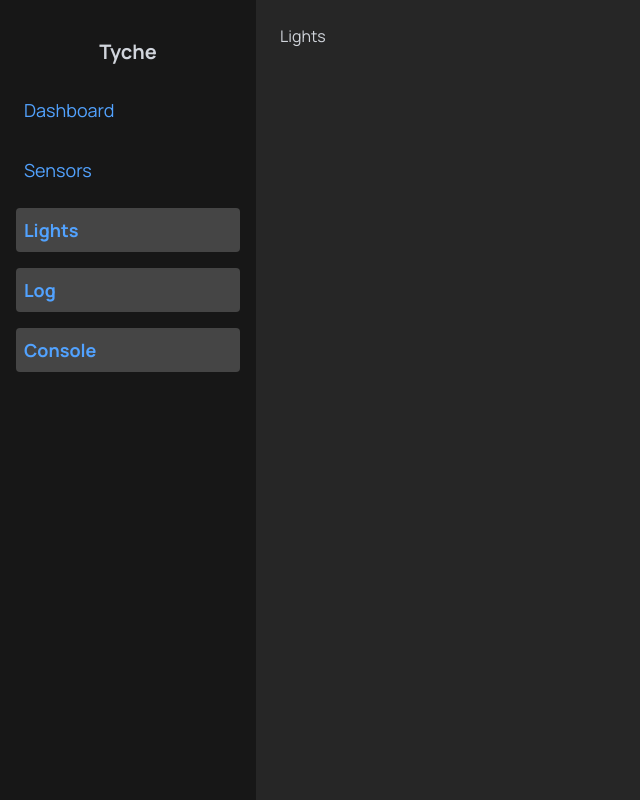
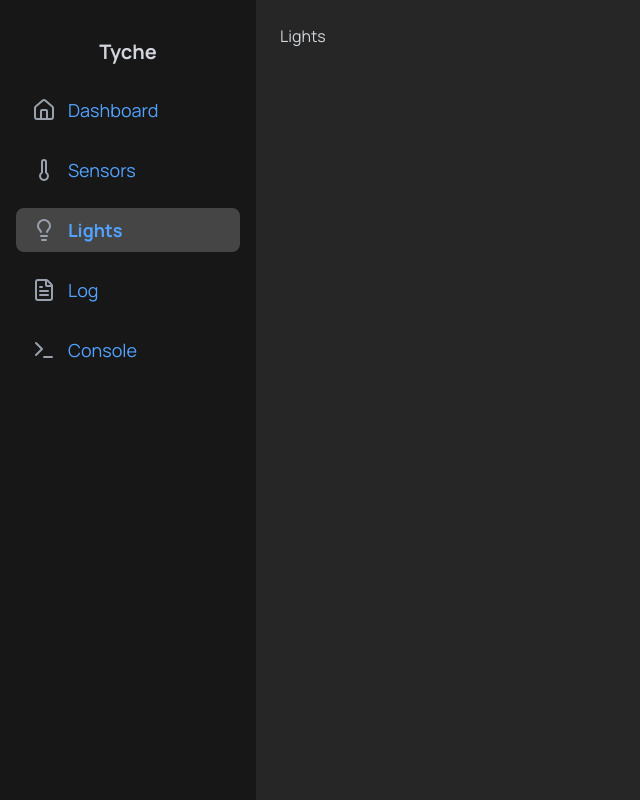
Before and after one commit to Twigman/tyche-web-interface, a Vue app: page /lights in a window 1280 px wide. Shown: the whole page, without its empty margins (0-640 px from the left). Built offline with nearby package versions, Linux system fonts and the light colour scheme; no server answers; the HTML template or start-up script is replaced by a standard one.

Commit message:
smaller sensor cards

```diff
--- a/package.json
+++ b/package.json
@@ -16,6 +16,7 @@
   "dependencies": {
     "@tailwindcss/vite": "^4.0.9",
     "axios": "^1.7.9",
+    "lucide-vue-next": "^0.476.0",
     "pinia": "^2.3.1",
     "tailwindcss": "^4.0.9",
     "vue": "^3.5.13",
--- a/src/components/MenuSidebar.vue
+++ b/src/components/MenuSidebar.vue
@@ -3,33 +3,51 @@
     <h2 class="text-xl font-bold text-gray-300 h-18 flex items-center justify-center text-center">
       Tyche
     </h2>
+
     <nav class="space-y-4 text-lg">
-      <RouterLink to="/" active-class="active" class="block p-2 rounded hover:bg-gray-700">
+      <RouterLink to="/" active-class="active" class="menu-item">
+        <HomeIcon class="icon" />
         Dashboard
       </RouterLink>
-      <RouterLink to="/sensors" active-class="active" class="block p-2 rounded hover:bg-gray-700">
+
+      <RouterLink to="/sensors" active-class="active" class="menu-item">
+        <ThermometerIcon class="icon" />
         Sensors
       </RouterLink>
-      <RouterLink to="/lights" active-class="active" class="block p-2 rounded hover:bg-gray-700">
+
+      <RouterLink to="/lights" active-class="active" class="menu-item">
+        <LightbulbIcon class="icon" />
         Lights
       </RouterLink>
-      <RouterLink to="/lights" active-class="active" class="block p-2 rounded hover:bg-gray-700">
+
+      <RouterLink to="/log" active-class="active" class="menu-item">
+        <FileTextIcon class="icon" />
         Log
       </RouterLink>
-      <RouterLink to="/lights" active-class="active" class="block p-2 rounded hover:bg-gray-700">
+
+      <RouterLink to="/console" active-class="active" class="menu-item">
+        <TerminalIcon class="icon" />
         Console
       </RouterLink>
     </nav>
   </div>
 </template>
 
-<script setup lang="ts"></script>
+<script setup lang="ts">
+import { Home, Thermometer, Lightbulb, FileText, Terminal } from 'lucide-vue-next'
+
+const HomeIcon = Home
+const ThermometerIcon = Thermometer
+const LightbulbIcon = Lightbulb
+const FileTextIcon = FileText
+const TerminalIcon = Terminal
+</script>
 
 <style scoped>
-@reference '@/assets/main.css'
+@reference '@/assets/main.css';
 
 .menu-item {
-  @apply px-4 py-2 rounded-lg transition-colors duration-200;
+  @apply flex items-center px-4 py-2 rounded-lg transition-colors duration-200 gap-3;
 }
 
 .menu-item:hover {
@@ -43,4 +61,13 @@
 .active:hover {
   @apply bg-white/30;
 }
+
+/* Icon-Styling */
+.icon {
+  @apply w-6 h-6 text-gray-400 transition-colors duration-200;
+}
+
+.menu-item:hover .icon {
+  @apply text-white;
+}
 </style>
--- a/src/components/SensorCard.vue
+++ b/src/components/SensorCard.vue
@@ -1,6 +1,6 @@
 <template>
   <div
-    class="p-6 w-56 mx-auto bg-white/10 backdrop-blur-xl border border-white/15 rounded-2xl shadow-lg shadow-cyan-500/10 transition-transform hover:scale-105"
+    class="p-5 w-48 mx-auto bg-white/10 backdrop-blur-xl border border-white/15 rounded-2xl shadow-lg shadow-cyan-500/10 transition-transform hover:scale-105 will-change-transform"
   >
     <h2
       class="text-xl font-bold text-gray-200 tracking-tight h-12 flex items-center justify-center text-center"
@@ -10,21 +10,33 @@
 
     <hr class="border-white/15 w-full my-3" />
 
-    <p v-if="sensor.state.temperature !== undefined" class="text-glow">
-      🌡 <span class="text-highlight">{{ formattedTemperature }}</span>
-    </p>
+    <div class="sensor-values">
+      <div v-if="sensor.state.temperature !== undefined" class="sensor-item">
+        <ThermometerIcon class="icon text-red-400" />
+        <span class="text-highlight whitespace-nowrap">{{ formattedTemperature }}</span>
+      </div>
 
-    <p v-if="sensor.state.humidity !== undefined" class="text-glow">
-      💧 <span class="text-highlight">{{ formattedHumidity }}</span>
-    </p>
+      <div v-if="sensor.state.humidity !== undefined" class="sensor-item">
+        <DropletIcon class="icon text-blue-400" />
+        <span class="text-highlight whitespace-nowrap">{{ formattedHumidity }}</span>
+      </div>
 
-    <p class="text-sm text-gray-400 mt-4 text-center">⏱ {{ formattedTime }}</p>
+      <div class="sensor-item">
+        <ClockIcon class="icon text-gray-400" />
+        <span class="text-sm text-gray-400 whitespace-nowrap">{{ formattedTime }}</span>
+      </div>
+    </div>
   </div>
 </template>
 
 <script setup lang="ts">
 import { computed } from 'vue'
 import type { Sensor } from '@/types/Sensor'
+import { Thermometer, Droplet, Clock } from 'lucide-vue-next'
+
+const ThermometerIcon = Thermometer
+const DropletIcon = Droplet
+const ClockIcon = Clock
 
 const props = defineProps<{ sensor: Sensor }>()
 
@@ -42,23 +54,32 @@ const formattedTemperature = computed(() =>
 </script>
 
 <style scoped>
-@reference '@/assets/main.css'
-
-/* Glow-Effekt für Werte */
-.text-glow {
-  @apply text-gray-300 text-lg tracking-wide;
-  text-shadow: 0 0 8px rgba(255, 255, 255, 0.2);
+@reference '@/assets/main.css';
+/* no linebreak after icon */
+.sensor-values {
+  @apply flex flex-col gap-2;
 }
 
-/* Leuchtende Werte für futuristisches Design */
+.sensor-item {
+  @apply flex items-center gap-2 flex-nowrap;
+}
+
+/* Icon-Styling */
+.icon {
+  @apply w-5 h-5 transition-colors duration-200;
+}
+
+/* Glow for values */
 .text-highlight {
-  color: #00e6e6; /* Neon Cyan */
+  color: #00e6e6;
   font-weight: bold;
   text-shadow: 0 0 15px rgba(0, 230, 230, 0.4);
 }
 
-/* Sanfter Hover-Animationseffekt */
-.hover\:scale-105 {
-  transition: transform 0.3s ease-in-out;
+/* fix for disappearing SensorCards */
+.will-change-transform {
+  will-change: transform;
+  z-index: 10;
+  overflow: visible;
 }
 </style>
--- a/src/components/SensorGroup.vue
+++ b/src/components/SensorGroup.vue
@@ -4,14 +4,14 @@
   >
     <h2 class="text-2xl font-bold text-gray-200 tracking-tight text-center mb-4">{{ title }}</h2>
 
-    <!-- Lade-Status -->
+    <!-- loading -->
     <div v-if="loading" class="text-gray-300 text-center text-lg animate-pulse">
-      🔄 Lade Sensor-Daten...
+      🔄 Loading data...
     </div>
 
-    <div v-else-if="error" class="text-red-400 text-center">⚠️ Fehler: {{ error }}</div>
+    <div v-else-if="error" class="text-red-400 text-center">⚠️ Error: {{ error }}</div>
 
-    <!-- Sensoren horizontal aufreihen -->
+    <!-- list sensors horizontally -->
     <div class="sensor-container">
       <div class="sensor-wrapper">
         <SensorCard v-for="sensor in sensors" :key="sensor.uniqueid" :sensor="sensor" />
@@ -71,15 +71,15 @@ onMounted(fetchSensors)
 .sensor-container {
   display: flex;
   justify-content: start;
-  overflow-x: visible; /* Verhindert das Abschneiden */
+  overflow-x: visible; /* prevent cut off */
   padding: 10px;
 }
 
-/* Wrapper für die Animation */
+/* Wrapper for animation */
 .sensor-wrapper {
   display: flex;
   gap: 16px;
-  perspective: 1000px; /* Fügt 3D-Tiefeneffekt hinzu */
+  perspective: 1000px;
   transform-style: preserve-3d;
 }
 </style>
```
Also changed, not shown: 1 other file (tests, documents, lock files or other folders).
